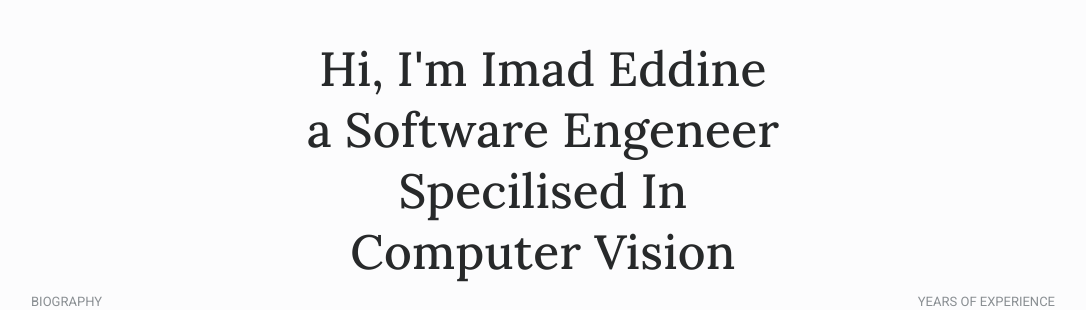
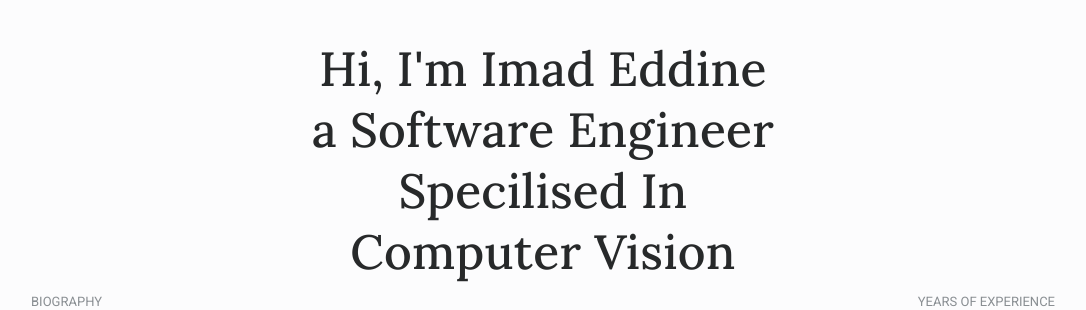
Before and after one commit to imadeddinedjekoune/myprotfolio, a Django app: template templates/main/index.html in a window 1280 px wide. Shown: the part 122-432 px from the top of the page, without its empty margins (97-1183 px from the left). Run offline with Django 4.2, Linux system fonts and the light colour scheme; the template is opened without the code that fills it, so the values that code supplies are empty.

Commit message:
commit-V05

```diff
--- a/templates/main/index.html
+++ b/templates/main/index.html
@@ -93,7 +93,7 @@
                     <div class="home__data grid">
                         <h2 class="home__title" >
                             Hi, I'm Imad Eddine <br>
-                            a Software Engeneer <br>
+                            a Software Engineer <br>
                             Specilised In Computer Vision <br>
                         </h2>
                         <div class="home__blob grid">
```
